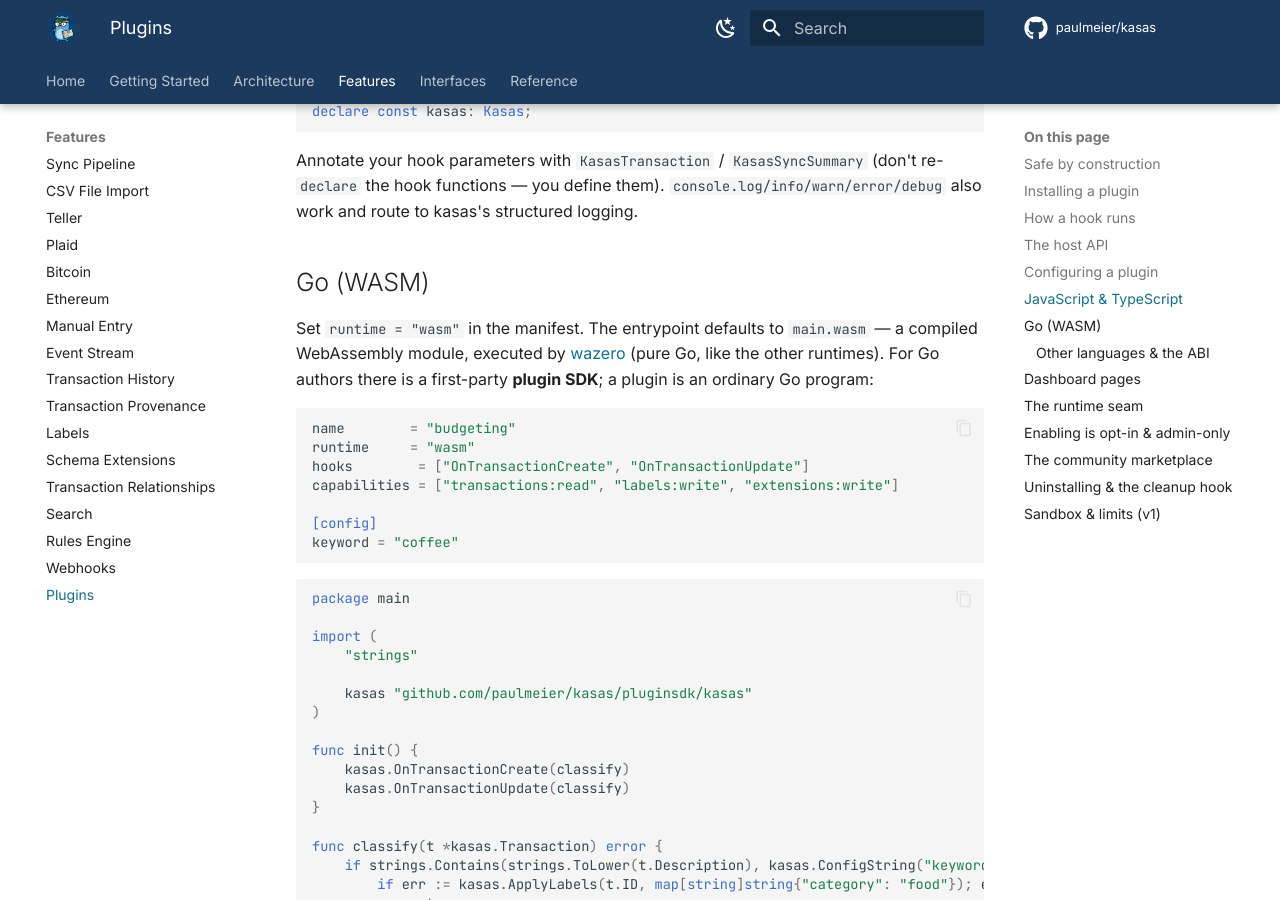
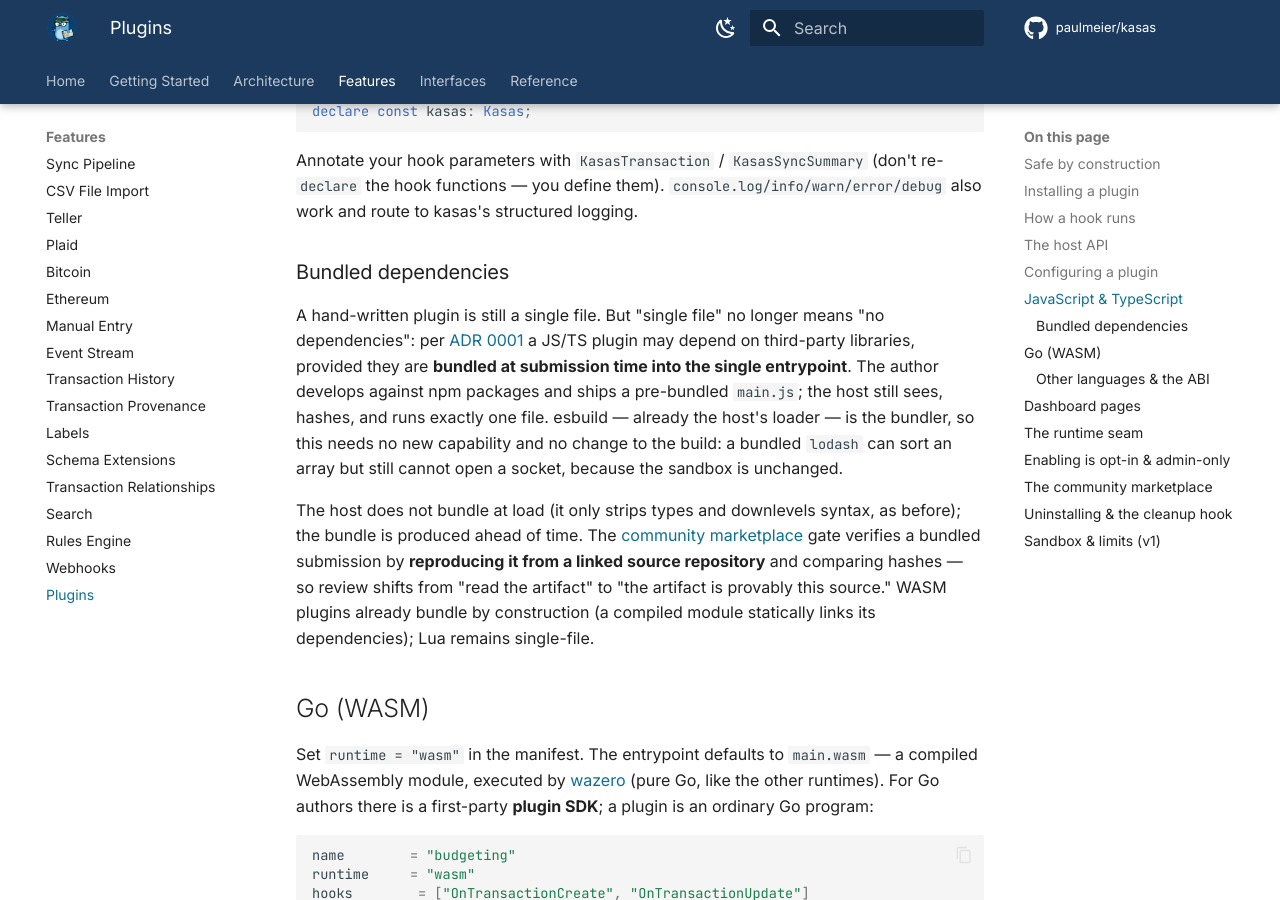
Before and after one commit to paulmeier/kasas, an MkDocs documentation site: the page built from docs/features/plugins.md, in a window 1280 px wide and 900 px high, scrolled down 5511 px. Built offline with MkDocs 1.6.1 and Material for MkDocs 9.7.7, drawn with Linux system fonts in a browser that asks for light colours; comment, search, counter and statistics services are not loaded; some of the changed text lies outside the part shown.

Commit message:
Implement ADR 0001: allow bundled dependencies in plugins (#106)

```diff
--- a/docs/features/plugins.md
+++ b/docs/features/plugins.md
@@ -270,6 +270,25 @@ declare const kasas: Kasas;
 Annotate your hook parameters with `KasasTransaction` / `KasasSyncSummary` (don't
 re-`declare` the hook functions — you define them). `console.log/info/warn/error/debug`
 also work and route to kasas's structured logging.
+
+### Bundled dependencies {#bundled-dependencies}
+
+A hand-written plugin is still a single file. But "single file" no longer means
+"no dependencies": per [ADR 0001](../architecture/decisions/0001-plugin-dependency-bundling.md)
+a JS/TS plugin may depend on third-party libraries, provided they are **bundled at
+submission time into the single entrypoint**. The author develops against npm
+packages and ships a pre-bundled `main.js`; the host still sees, hashes, and runs
+exactly one file. esbuild — already the host's loader — is the bundler, so this
+needs no new capability and no change to the build: a bundled `lodash` can sort an
+array but still cannot open a socket, because the sandbox is unchanged.
+
+The host does not bundle at load (it only strips types and downlevels syntax, as
+before); the bundle is produced ahead of time. The
+[community marketplace](#the-community-marketplace) gate verifies a bundled
+submission by **reproducing it from a linked source repository** and comparing
+hashes — so review shifts from "read the artifact" to "the artifact is provably
+this source." WASM plugins already bundle by construction (a compiled module
+statically links its dependencies); Lua remains single-file.
 
 ## Go (WASM) {#go-wasm}
 
@@ -546,8 +565,9 @@ Installing a plugin by hand means dropping a directory into `plugins.dir`. The
 **marketplace** automates discovery and installation from the
 [kasas-plugins](https://github.com/paulmeier/kasas-plugins) community registry — a
 repository whose submission pipeline gates every plugin (per-language static
-analysis, a single self-contained source file, capability review) before it is
-listed, so a user can install with confidence.
+analysis, a single self-contained entrypoint — hand-written or a
+[verified dependency bundle](#bundled-dependencies), capability review) before it
+is listed, so a user can install with confidence.
 
 kasas reads the registry's published, machine-readable **index** (`index.json`),
 which lists each plugin with its manifest metadata, capability tier, and a
@@ -625,11 +645,15 @@ hand-dropped plugin without it is still removable, just without self-cleanup.
 ## Sandbox & limits (v1)
 
 All three runtimes run with **no filesystem, process, or network access** and a
-single, self-contained file (no `import`/`require`, no `node_modules`) — the Lua VM
-opens only safe libraries, the goja VM exposes none of those globals by default
-(`eval` and the `Function` constructor binding are removed too), and the WASM
-module gets a WASI with no preopens, so every path and socket operation fails by
-construction. Each hook is bounded by `plugins.hook_timeout`.
+single, self-contained entrypoint — the Lua VM opens only safe libraries, the goja
+VM exposes none of those globals by default (`eval` and the `Function` constructor
+binding are removed too), and the WASM module gets a WASI with no preopens, so every
+path and socket operation fails by construction. Each hook is bounded by
+`plugins.hook_timeout`. The "single entrypoint" is about a single *reviewable,
+hashed artifact*, not about forbidding dependencies: a JS/TS plugin may
+[bundle third-party libraries](#bundled-dependencies) into that one file (ADR 0001),
+and the host loads it the same way — there is still no runtime `import`/`require`,
+no `node_modules`, and no module loader inside the sandbox.
 
 WASM is the strongest of the three: isolation is enforced by the WebAssembly
 memory model rather than by withholding APIs, and guest linear memory is **hard
```
Also changed, not shown: docs/architecture/decisions/0001-plugin-dependency-bundling.md (+1 -1 lines), docs/architecture/decisions/index.md (+1 -1 lines), 1 other file.
